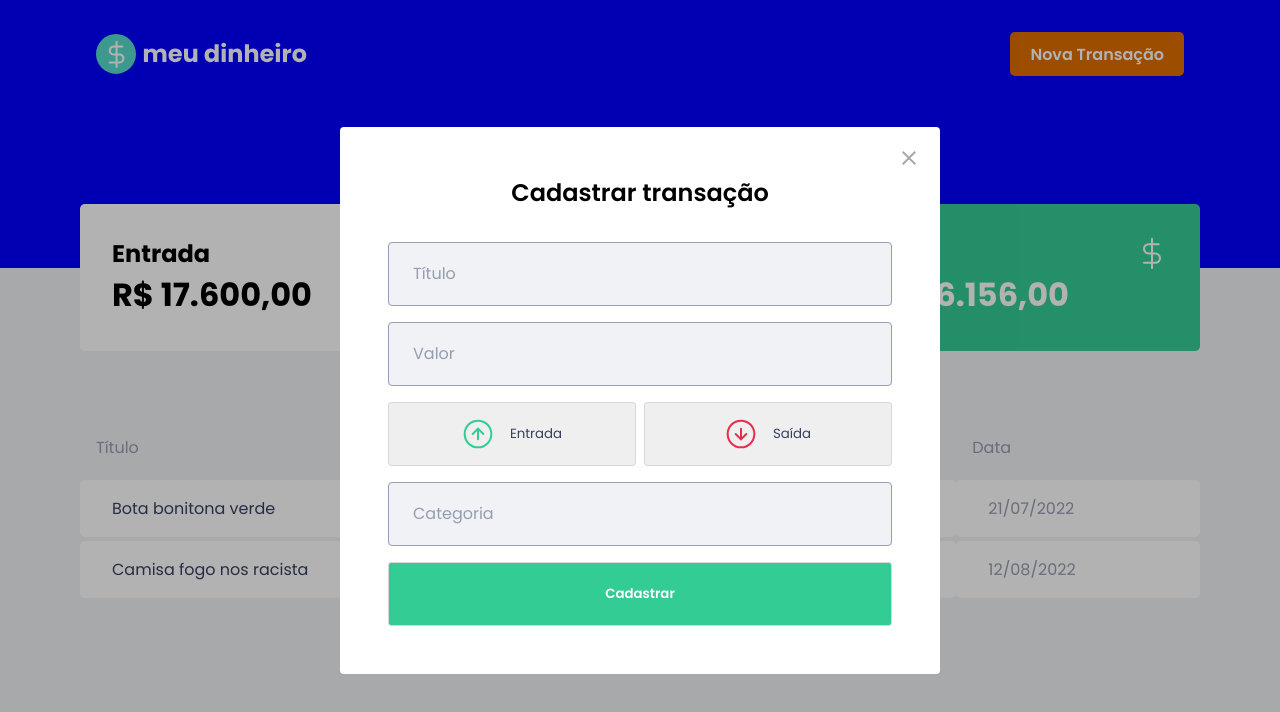
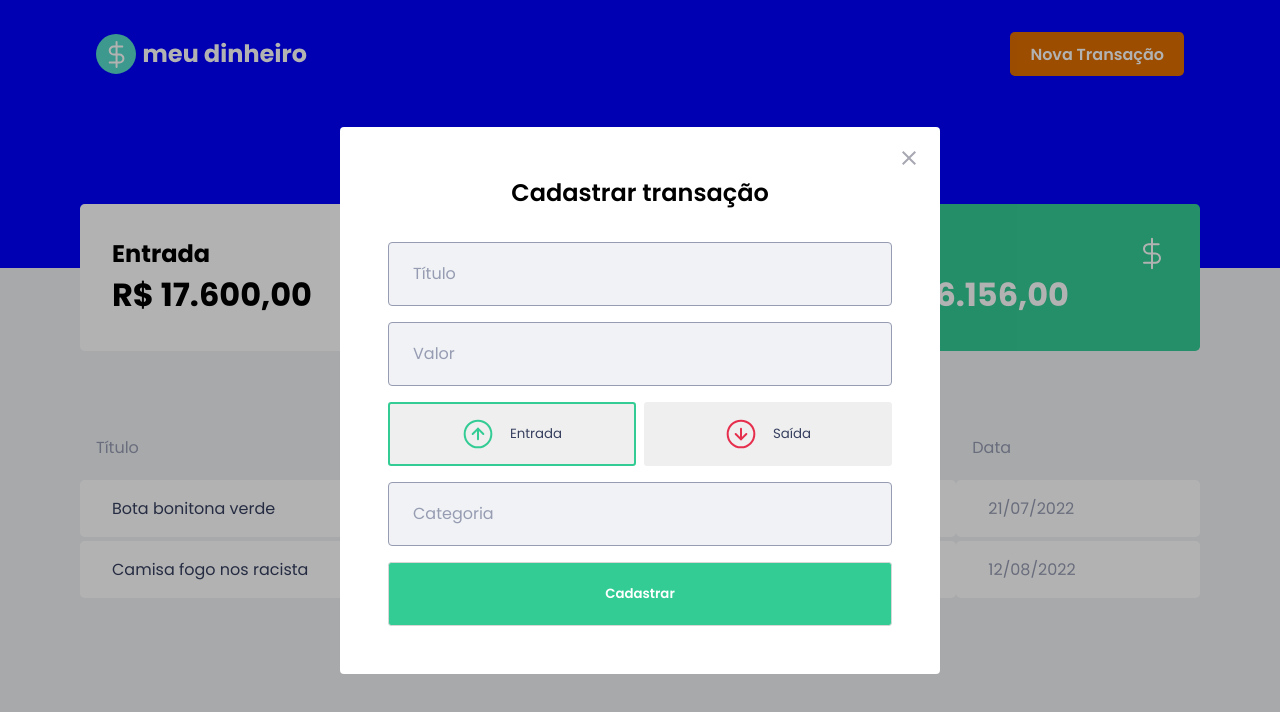
Before and after one commit to botelholarissa/meu-dinheiro, a React (Create React App) app: page / in a window 1280 px wide. Both pictures are taken after a click on the button "Nova Transação". Shown: the top 712 px of the page. Built offline with nearby package versions, Linux system fonts and the light colour scheme.

Commit message:
Update modal style
Add active button classes and hover submit button

```diff
--- a/src/components/TransactionModal/index.tsx
+++ b/src/components/TransactionModal/index.tsx
@@ -1,4 +1,4 @@
-import { FormEvent } from 'react';
+import { FormEvent, useState } from 'react';
 import Modal from 'react-modal';
 import { InternalModalContainer, TransactionButton, TransactionGroup, SubmitTransactionButton, CloseModalButton } from './styles';
 import closeModalImg from '../../assets/close.svg';
@@ -11,6 +11,9 @@ interface TransactionModalProps{
 }
 
 export function TransactionModal({ isOpen, onRequestClose }: TransactionModalProps){
+
+    const [  transactionType, setTransactionType ] = useState('deposit');
+
     function submitNewTransaction(event: FormEvent){
         event.preventDefault();
 
@@ -29,11 +32,11 @@ export function TransactionModal({ isOpen, onRequestClose }: TransactionModalPro
                     <input type="number" name="amount" id="amount" placeholder="Valor" />
 
                     <TransactionGroup>
-                        <TransactionButton className="transaction-type-button">
+                        <TransactionButton className="transaction-type-button" onClick={() => {setTransactionType('deposit')}} background={transactionType == 'deposit' ? '#33CC95': 'buttonface'}>
                             <img src={incomeModalImg} alt="" />
                             <p>Entrada</p>
                         </TransactionButton>
-                        <TransactionButton className="transaction-type-button">
+                        <TransactionButton className="transaction-type-button" onClick={() => {setTransactionType('withdraw')}} background={transactionType == 'withdraw' ? '#e52e4d': 'buttonface'}>
                             <img src={outcomeModalImg} alt="" />
                             <p>Saída</p>
                         </TransactionButton>
--- a/src/components/TransactionModal/styles.ts
+++ b/src/components/TransactionModal/styles.ts
@@ -58,12 +58,17 @@ export const TransactionGroup = styled.div`
     width: 100%;
 `;
 
-export const TransactionButton = styled.button`
+
+interface TransactionButtonProps {
+    background: string;
+}
+
+export const TransactionButton = styled.button<TransactionButtonProps>`
     display: flex;
     align-items: center;
     justify-content: center;
 
-    border: 1px solid #d7d7d7;
+    border: 2px solid ${(props) => props.background};;
 
     width: 100%;
     padding: 0 1.5rem;
@@ -92,4 +97,8 @@ export const SubmitTransactionButton = styled.button`
     color: var(--walter-white);
     font-weight: 600;
 
+    &:hover{
+        filter: brightness(0.9);
+    }
+
 `;
```
